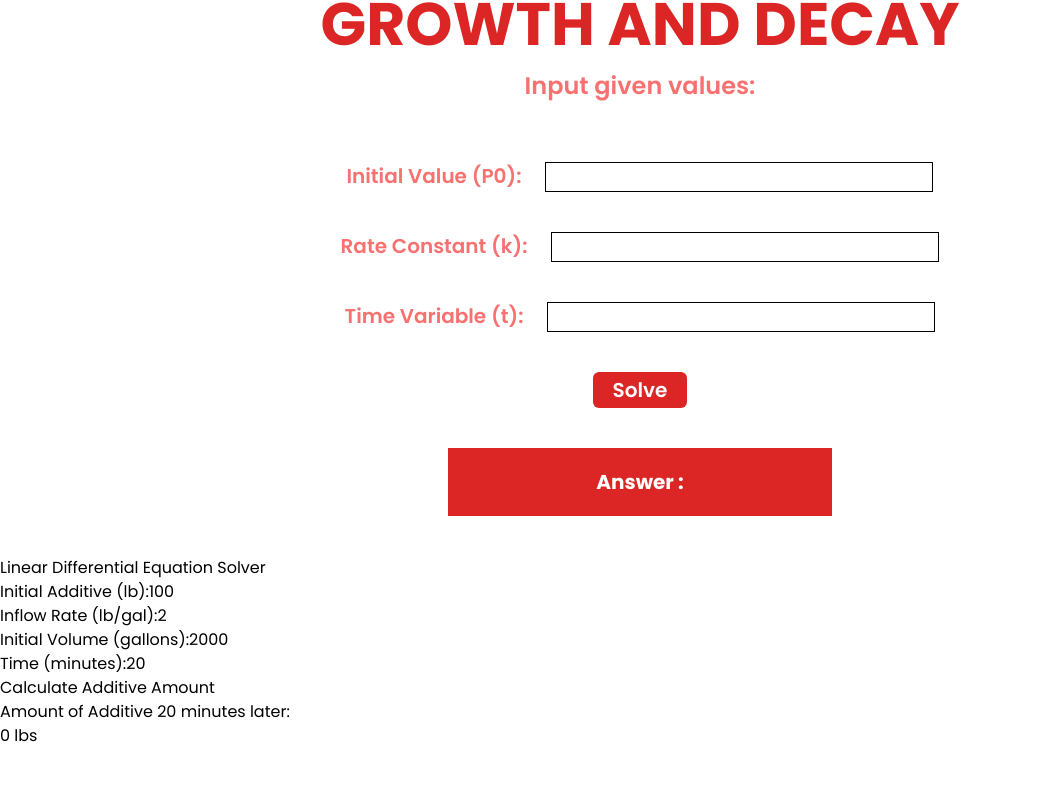
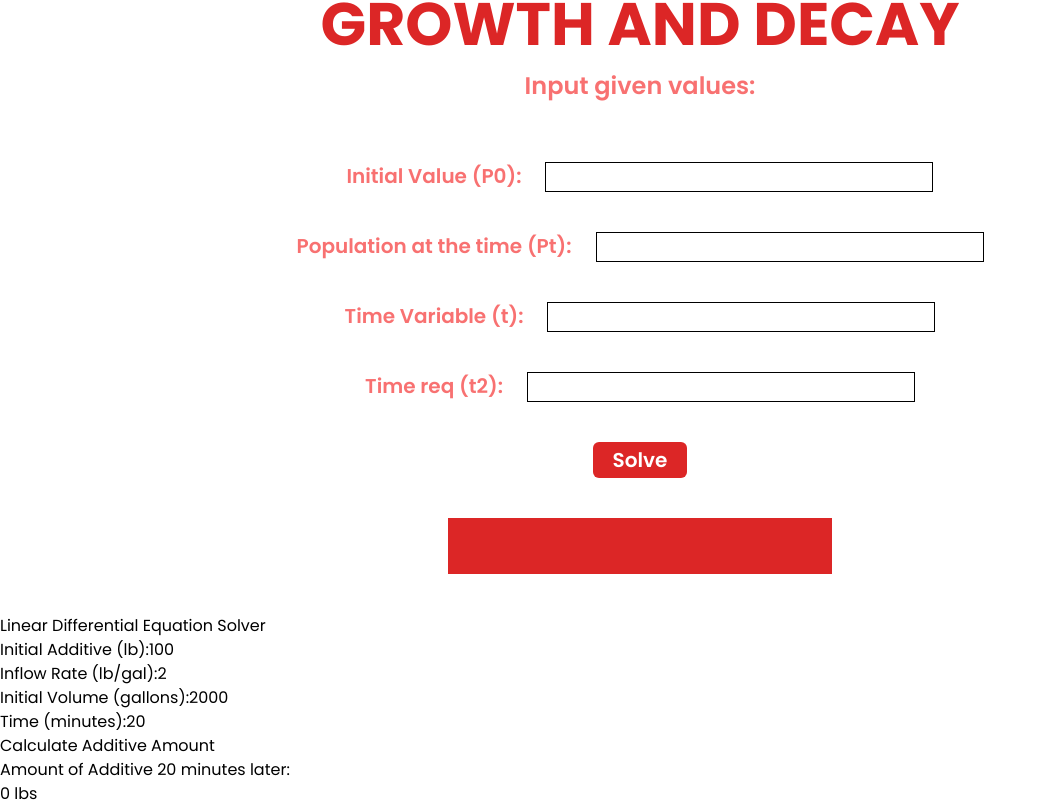
Before and after one commit to AndreJarl/DifferentialEquationsSolver, a React (Vite) app: page / in a window 1280 px wide. Shown: the part 1382-2188 px from the top of the page, without its empty margins (0-1047 px from the left). Before the commit the page ends 2130 px from the top, so only its background shows below. Built offline with nearby package versions, Linux system fonts and the light colour scheme.

Commit message:
added solution to find k

```diff
--- a/src/components/GrowthDecay.jsx
+++ b/src/components/GrowthDecay.jsx
@@ -1,24 +1,27 @@
 import React, { useState } from 'react';
 
 function SeparableVariable() {
-  const [P0, setP0] = useState(''); // Initial value
-  const [k, setK] = useState(''); // Rate constant
-  const [t, setT] = useState(''); // Time variable
+  const [P0, setP0] = useState('');
+  const [pt, setPt] = useState('');
+  const [t, setT] = useState('');
+  const [t2, setT2] = useState('');
   const [result, setResult] = useState(null);
+  const [k, setK] = useState(null);
 
   const solveEquation = () => {
-    // Parse input values as numbers
     const initial = parseFloat(P0);
-    const constant = parseFloat(k);
+    const pia = parseFloat(pt);
     const time = parseFloat(t);
+    const time2 = parseFloat(t2);
 
-    if (!isNaN(initial) && !isNaN(constant) && !isNaN(time)) {
-      // You can write your own equation-solving logic here.
-      // For a general separable variable equation, we can assume dP/dt = k * P.
+    if (!isNaN(initial) && !isNaN(pia) && !isNaN(time)) {
+      const constant =  Math.log(pia / initial) / time;
       const finalValue = initial * Math.exp(constant * time);
-      setResult(`${finalValue.toFixed(2)}`);
+      setResult(`Final Value: ${finalValue.toFixed(2)}`);
+      setK(`Rate Constant (k): ${constant}`);
     } else {
       setResult('Invalid Input');
+      setK('Invalid Input');
     }
   };
 
@@ -29,7 +32,8 @@ function SeparableVariable() {
       <div>
         <label className='text-xl font-semibold text-red-400 gap-6 flex'>
           Initial Value (P0):
-          <input  className='text-black font-normal border border-black text-center'
+          <input
+            className='text-black font-normal border border-black text-center'
             type="number"
             value={P0}
             onChange={(e) => setP0(e.target.value)}
@@ -38,28 +42,49 @@ function SeparableVariable() {
       </div>
       <div>
         <label className='text-xl font-semibold text-red-400 gap-6 flex'>
-          Rate Constant (k):
-          <input className='text-black font-normal border border-black text-center'
+          Population at the time (Pt):
+          <input
+            className='text-black font-normal border border-black text-center'
             type="number"
-            step="0.000001"
-            value={k}
-            onChange={(e) => setK(e.target.value)}
+            value={pt}
+            onChange={(e) => setPt(e.target.value)}
           />
         </label>
       </div>
       <div>
         <label className='text-xl font-semibold text-red-400 gap-6 flex'>
           Time Variable (t):
-          <input  className='text-black font-normal border border-black text-center'
+          <input
+            className='text-black font-normal border border-black text-center'
             type="number"
             value={t}
             onChange={(e) => setT(e.target.value)}
           />
         </label>
       </div>
+      <div>
+        <label className='text-xl font-semibold text-red-400 gap-6 flex'>
+          Time req (t2):
+          <input
+            className='text-black font-normal border border-black text-center'
+            type="number"
+            value={t2}
+            onChange={(e) => setT2(e.target.value)}
+          />
+        </label>
+      </div>
+
       <button className='bg-red-600 px-5 py-1 text-white font-semibold rounded-md text-xl' onClick={solveEquation}>Solve</button>
-      <div className='bg-red-600 text-white w-96 text-center py-5 mb-10 text-xl font-bold flex justify-center gap-4'> Answer :
-        {result && <p>{result}</p>}
+      <div className='bg-red-600 text-white w-96 text-center py-5 mb-10 text-xl font-bold flex flex-col justify-center gap-4'>
+
+        <div>
+          {k && <p>{k}</p>}
+        </div>
+
+        <div>
+          {result && <p> {result}</p>}
+        </div>
+
       </div>
     </div>
   );
```
